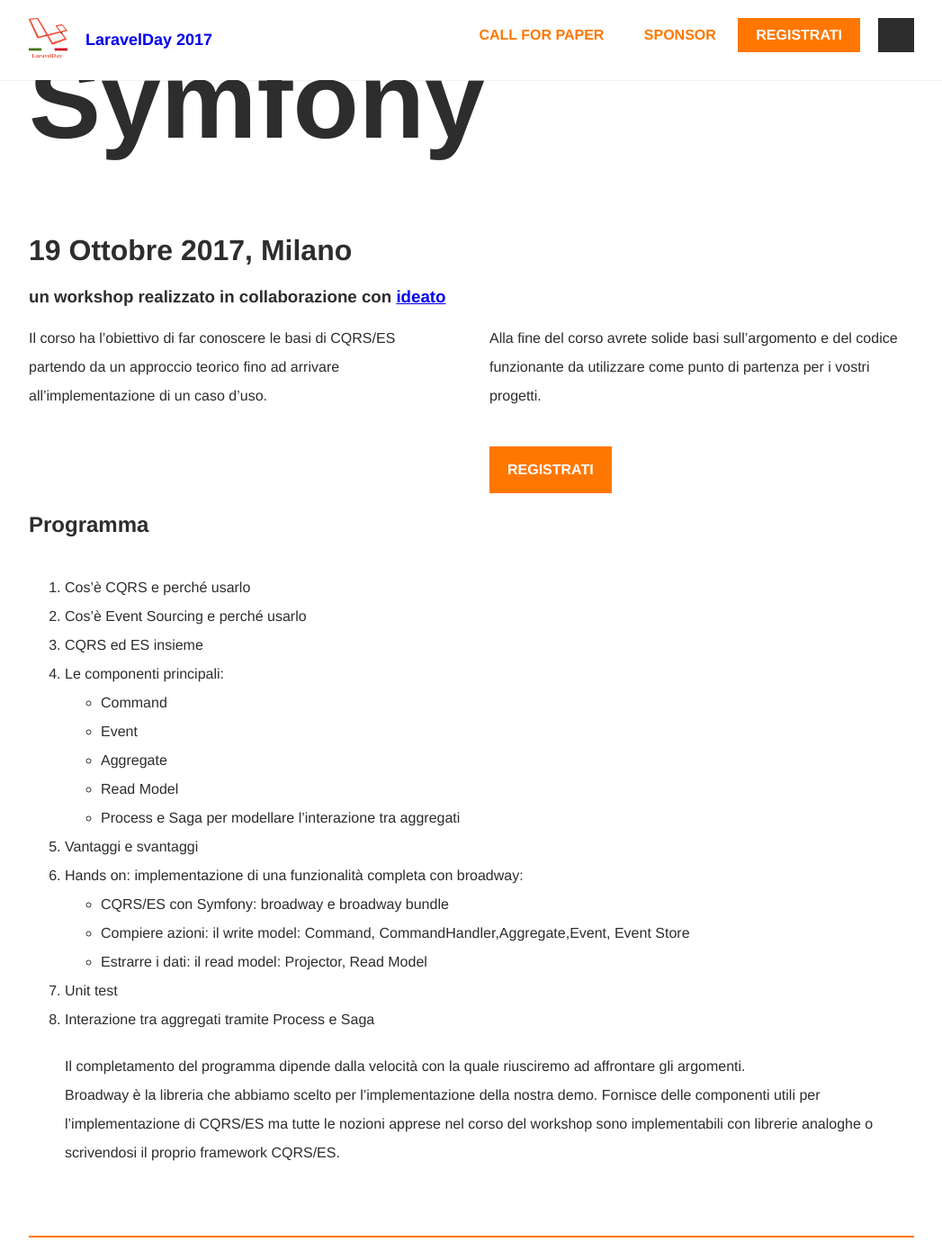
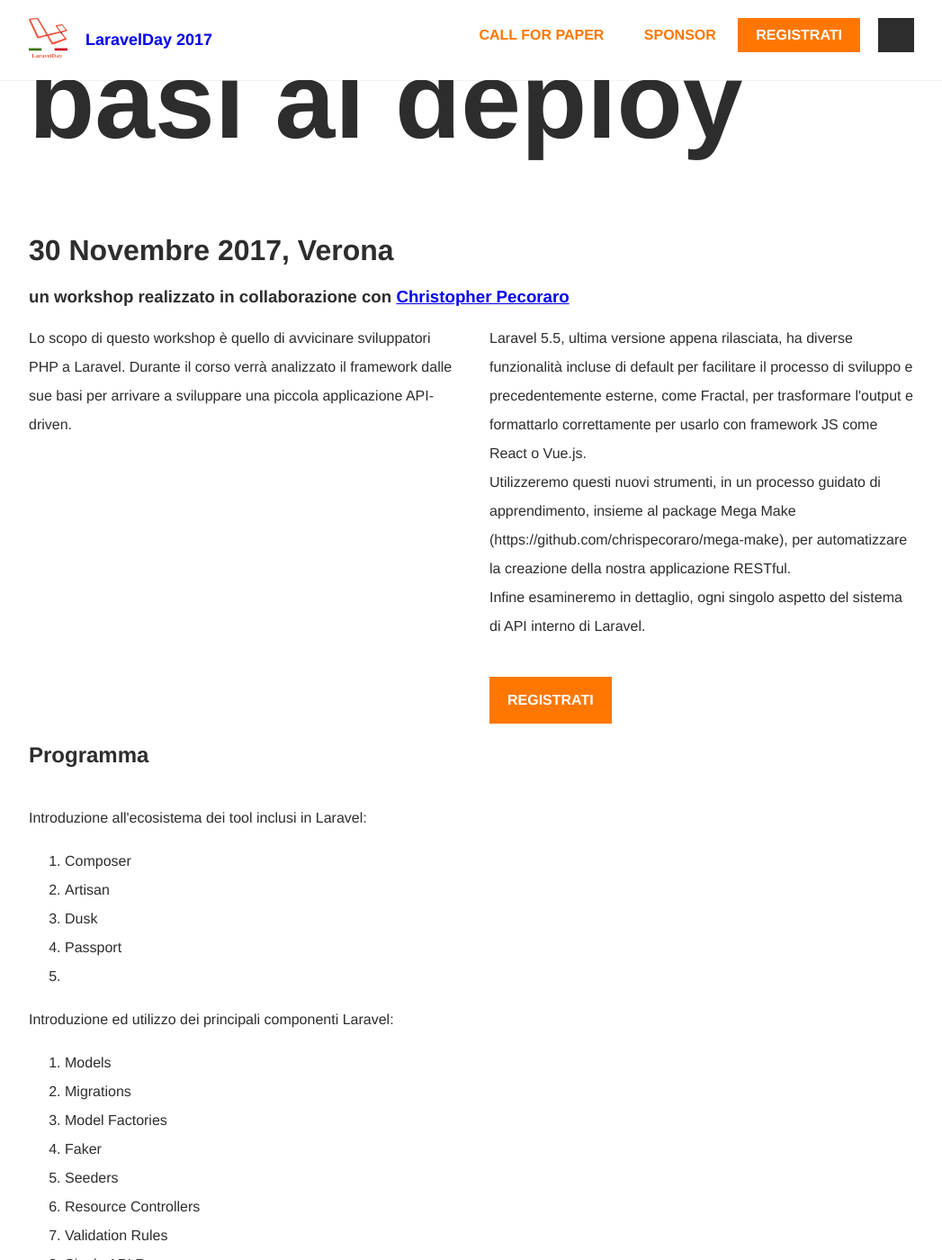
Before and after one commit to GrUSP/2017.laravelday.it, a Jekyll site: the page built from workshop.html, in a window 1280 px wide and 1400 px high, scrolled down 464 px. Shown: the whole window at 90% size, without its empty margins (116-1163 px from the left). Built offline with Jekyll 4.4.1, drawn with Linux system fonts in a browser that asks for light colours; some web fonts are replaced; some of the changed text lies outside the part shown.

Commit message:
workshops

```diff
--- a/_data/conference.yml
+++ b/_data/conference.yml
@@ -2,10 +2,10 @@
 og_image: http://2017.laravelday.it/img/confs/laravelday/logo.png
 slug: laravelday
 url: http://2017.laravelday.it
-where_when: Verona, 1 Dicembre 2017
+where_when: Verona, 30 Novembre / 1 Dicembre 2017
 year: 2017
 since: 2017
 call_for_paper_url: https://goo.gl/forms/Shqwxii7Yq3JqywK2
-call_for_paper: true
+call_for_paper: false
 talks_available: false
 schedule_available: false
--- a/workshop.html
+++ b/workshop.html
@@ -1,25 +1,27 @@
 ---
-title: CQRS per sviluppatori Symfony a workshop by ideato
+title: Laravel 5.5 Primer: dalle basi al deploy
 ---
 
 <div class="limit">
 
   <div class="intro intro--no-height">
-    <h1 class="intro__title">CQRS per sviluppatori Symfony</h1>
+    <h1 class="intro__title">Laravel 5.5 Primer: dalle basi al deploy</h1>
   </div>
 
-  <h1 class="row__title">19 Ottobre 2017, Milano</h1>
+  <h1 class="row__title">30 Novembre 2017, Verona</h1>
   <h3 class="row__title">un workshop realizzato in collaborazione con
-    <a href="http://www.ideato.it/?utm_source=symfonyday">ideato</a>
+    <a href="https://github.com/chrispecoraro/?utm_source=laravelday">Christopher Pecoraro</a>
   </h3>
 
   <div class="row row--2">
     <p class="row__column">
-      Il corso ha l’obiettivo di far conoscere le basi di CQRS/ES partendo da un approccio teorico fino ad arrivare all’implementazione di un caso d’uso.
+      Lo scopo di questo workshop è quello di avvicinare sviluppatori PHP a Laravel. Durante il corso verrà analizzato il framework dalle sue basi per arrivare a sviluppare una piccola applicazione API-driven.
     </p>
 
     <p class="row__column">
-      Alla fine del corso avrete solide basi sull’argomento e del codice funzionante da utilizzare come punto di partenza per i vostri progetti.
+      Laravel 5.5, ultima versione appena rilasciata, ha diverse funzionalità incluse di default per facilitare il processo di sviluppo e precedentemente esterne, come Fractal, per trasformare l'output e formattarlo correttamente per usarlo con framework JS come React o Vue.js.<br>
+      Utilizzeremo questi nuovi strumenti, in un processo guidato di apprendimento, insieme al package Mega Make (https://github.com/chrispecoraro/mega-make), per automatizzare la creazione della nostra applicazione RESTful.<br>
+      Infine esamineremo in dettaglio, ogni singolo aspetto del sistema di API interno di Laravel.
     </p>
 
     <p class="row__column">
@@ -36,36 +38,34 @@
   <div class="row row--1">
     <div class="row__column">
     <p class="row__text">
+      Introduzione all'ecosistema dei tool inclusi in Laravel:
       <ol>
-        <li>Cos’è CQRS e perché usarlo</li>
-        <li>Cos’è Event Sourcing e perché usarlo</li>
-        <li>CQRS ed ES insieme</li>
-        <li>Le componenti principali:
-          <ul>
-            <li>Command</li>
-            <li>Event</li>
-            <li>Aggregate</li>
-            <li>Read Model</li>
-            <li>Process e Saga per modellare l’interazione tra aggregati</li>
-          </ul>
-        </li>
+        <li>Composer</li>
+        <li>Artisan</li>
+        <li>Dusk</li>
+        <li>Passport</li>
+        <li></li>
+      </ol>
 
-        <li>Vantaggi e svantaggi</li>
-        <li>Hands on: implementazione di una funzionalità completa con broadway:
-          <ul>
-            <li>CQRS/ES con Symfony: broadway e broadway bundle</li>
-            <li>Compiere azioni: il write model: Command, CommandHandler,Aggregate,Event, Event Store</li>
-            <li>Estrarre i dati: il read model: Projector, Read Model</li>
-          </ul>
-        </li>
-        <li>Unit test</li>
-        <li>Interazione tra aggregati tramite Process e Saga</li>
-      </ul>
+      Introduzione ed utilizzo dei principali componenti Laravel:
+      <ol>
+        <li>Models</li>
+        <li>Migrations</li>
+        <li>Model Factories</li>
+        <li>Faker</li>
+        <li>Seeders</li>
+        <li>Resource Controllers</li>
+        <li>Validation Rules</li>
+        <li>Single API Resources</li>
+        <li>API Resource Collections</li>
+        <li>Blade-based Views</li>
+        <li>Tests</li>
+      </ol>
     </p>
 
     <p class="row__text">
       Il completamento del programma dipende dalla velocità con la quale riusciremo ad affrontare gli argomenti.<br>
-      Broadway è la libreria che abbiamo scelto per l’implementazione della nostra demo. Fornisce delle componenti utili per l’implementazione di CQRS/ES ma tutte le nozioni apprese nel corso del workshop sono implementabili con librerie analoghe o scrivendosi il proprio framework CQRS/ES.
+      Consigliamo ai partecipanti di preparare una macchina Vagrant con uno stack LAMP preconfigurato.
     </p>
   </div>
 
@@ -78,12 +78,11 @@
     <div class="row__column">
       <h3 class="column__title">A chi è rivolto</h3>
       <p class="row__text">
-        Il corso è rivolto a chi vuole accelerare la sua curva di apprendimento sull’argomento e capire in quali casi è utile utilizzare questo pattern.
+        Il corso è rivolto a chi vuole accelerare la sua curva di apprendimento sull’argomento e capire in quali casi è utile utilizzare questo framework.
         Conoscenze richieste:
         <ul>
           <li>PHP</li>
           <li>Programmazione ad oggetti</li>
-          <li>Symfony Base</li>
           <li>Unit test (opzionale)</li>
         </ul>
       </p>
@@ -91,7 +90,7 @@
     <div class="row__column">
       <h3 class="column__title">Informazioni utili</h3>
       <p class="row__text">
-        La durata del corso è di una giornata e <b>si terrà il 19 Ottobre</b> (il giorno prima del SymfonyDay).<br>
+        La durata del corso è di una giornata e <b>si terrà il 30 Novembre nella stessa location della conferenza</b> (il giorno prima del LaravelDay).<br>
         Qualche giorno prima del corso verrà fornito un repository git a tutti i partecipanti, con il codice applicativo e la macchina virtuale per far girare i test e l’applicazione.<br>
         È responsabilità del partecipante arrivare con la macchina virtuale funzionante o con il progetto funzionante sulla propria macchina locale. Vi daremo tutte le indicazioni utili per la configurazione.
       </p>
```
Also changed, not shown: workshop-cqrs.html (added, +120 -0 lines).
